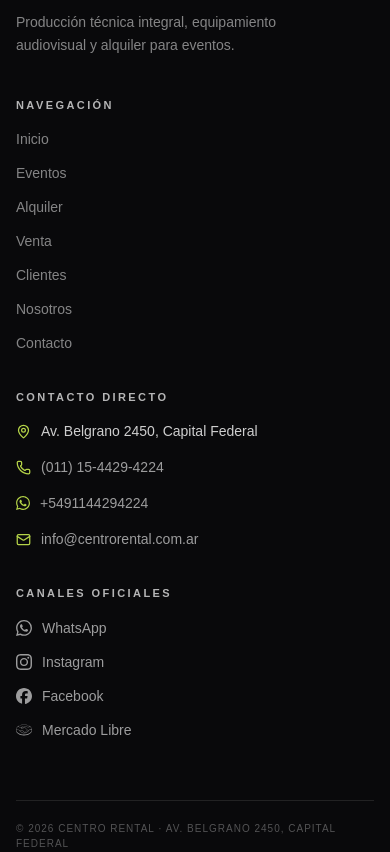
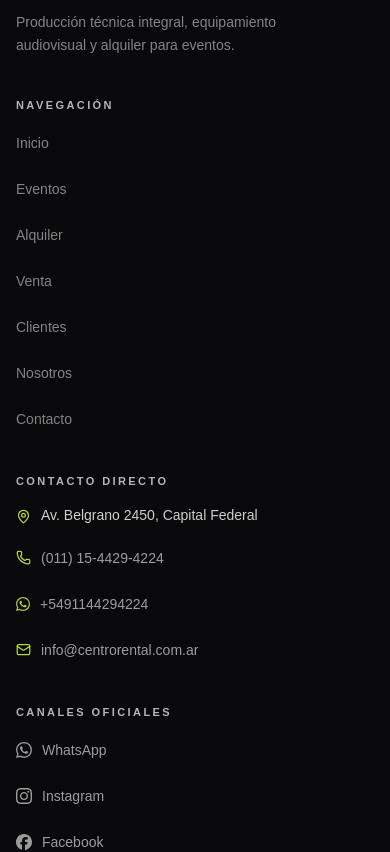
Before and after one commit to jochurru/Centro-Rental, a Next.js app: page /eventos in a window 390 px wide. Shown: the part 5740-6592 px from the top of the page. Built offline with nearby package versions, Linux system fonts and the light colour scheme.

Commit message:
fix(mobile): ensure minimum touch targets

```diff
--- a/components/sections/footer.tsx
+++ b/components/sections/footer.tsx
@@ -22,13 +22,13 @@ export function Footer() {
 
         <div className="grid grid-cols-1 gap-x-12 gap-y-8 sm:grid-cols-3">
           <div>
-            <p className="eyebrow mb-3 sm:mb-4">Navegación</p>
-            <div className="flex flex-col gap-1.5 sm:gap-2.5 text-sm text-white/50">
+            <p className="eyebrow mb-2 sm:mb-4">Navegación</p>
+            <div className="flex flex-col gap-0.5 sm:gap-2 text-sm text-white/50">
               {footerNavItems.map((item) => (
                 <Link
                   key={item.label}
                   href={item.href}
-                  className="inline-block py-1 transition-colors hover:text-white"
+                  className="flex min-h-[44px] sm:min-h-0 items-center py-0.5 transition-colors hover:text-white"
                 >
                   {item.label}
                 </Link>
@@ -37,15 +37,15 @@ export function Footer() {
           </div>
 
           <div>
-            <p className="eyebrow mb-3 sm:mb-4">Contacto Directo</p>
-            <div className="flex flex-col gap-2 sm:gap-3 text-sm text-white/60">
-              <div className="flex items-start gap-2.5 py-1">
+            <p className="eyebrow mb-2 sm:mb-4">Contacto Directo</p>
+            <div className="flex flex-col gap-0.5 sm:gap-2 text-sm text-white/60">
+              <div className="flex min-h-[36px] sm:min-h-0 items-center gap-2.5 py-0.5">
                 <MapPin size={15} className="mt-0.5 shrink-0 text-[#B5D448]" />
                 <span className="text-white/80 leading-snug">{siteConfig.address}</span>
               </div>
               <a
                 href={`tel:${siteConfig.phoneTel}`}
-                className="flex items-center gap-2.5 py-1 transition-colors hover:text-white"
+                className="flex min-h-[44px] sm:min-h-0 items-center gap-2.5 py-0.5 transition-colors hover:text-white"
               >
                 <Phone size={15} className="shrink-0 text-[#B5D448]" />
                 <span>{siteConfig.phone}</span>
@@ -54,14 +54,14 @@ export function Footer() {
                 href={siteConfig.whatsappUrl}
                 target="_blank"
                 rel="noopener noreferrer"
-                className="flex items-center gap-2.5 py-1 transition-colors hover:text-white"
+                className="flex min-h-[44px] sm:min-h-0 items-center gap-2.5 py-0.5 transition-colors hover:text-white"
               >
                 <WhatsAppIcon className="h-3.5 w-3.5 shrink-0 text-[#B5D448]" />
                 <span>{siteConfig.whatsappPhone}</span>
               </a>
               <a
                 href={`mailto:${siteConfig.email}`}
-                className="flex items-center gap-2.5 py-1 transition-colors hover:text-white"
+                className="flex min-h-[44px] sm:min-h-0 items-center gap-2.5 py-0.5 transition-colors hover:text-white"
               >
                 <Mail size={15} className="shrink-0 text-[#B5D448]" />
                 <span>{siteConfig.email}</span>
@@ -70,13 +70,13 @@ export function Footer() {
           </div>
 
           <div>
-            <p className="eyebrow mb-3 sm:mb-4">Canales Oficiales</p>
-            <div className="flex flex-col gap-1.5 sm:gap-2.5 text-sm text-white/60">
+            <p className="eyebrow mb-2 sm:mb-4">Canales Oficiales</p>
+            <div className="flex flex-col gap-0.5 sm:gap-2 text-sm text-white/60">
               <a
                 href={siteConfig.whatsappUrl}
                 target="_blank"
                 rel="noopener noreferrer"
-                className="group flex items-center gap-2.5 py-1 transition-colors hover:text-white"
+                className="group flex min-h-[44px] sm:min-h-0 items-center gap-2.5 py-0.5 transition-colors hover:text-white"
               >
                 <WhatsAppIcon className="h-4 w-4 shrink-0 text-white/60 transition-colors group-hover:text-[#25D366]" />
                 <span>WhatsApp</span>
@@ -85,7 +85,7 @@ export function Footer() {
                 href={siteConfig.instagramUrl}
                 target="_blank"
                 rel="noopener noreferrer"
-                className="group flex items-center gap-2.5 py-1 transition-colors hover:text-white"
+                className="group flex min-h-[44px] sm:min-h-0 items-center gap-2.5 py-0.5 transition-colors hover:text-white"
               >
                 <InstagramIcon className="h-4 w-4 shrink-0 text-white/60 transition-colors group-hover:text-[#E4405F]" />
                 <span>Instagram</span>
@@ -94,7 +94,7 @@ export function Footer() {
                 href={siteConfig.facebookUrl}
                 target="_blank"
                 rel="noopener noreferrer"
-                className="group flex items-center gap-2.5 py-1 transition-colors hover:text-white"
+                className="group flex min-h-[44px] sm:min-h-0 items-center gap-2.5 py-0.5 transition-colors hover:text-white"
               >
                 <FacebookIcon className="h-4 w-4 shrink-0 text-white/60 transition-colors group-hover:text-[#1877F2]" />
                 <span>Facebook</span>
@@ -103,7 +103,7 @@ export function Footer() {
                 href={siteConfig.mercadolibreUrl}
                 target="_blank"
                 rel="noopener noreferrer"
-                className="group flex items-center gap-2.5 py-1 transition-colors hover:text-white"
+                className="group flex min-h-[44px] sm:min-h-0 items-center gap-2.5 py-0.5 transition-colors hover:text-white"
               >
                 <MercadoLibreIcon className="h-4 w-4 shrink-0 text-white/60 transition-colors group-hover:text-[#FFE600]" />
                 <span>Mercado Libre</span>
--- a/components/sections/rental-quick-links.tsx
+++ b/components/sections/rental-quick-links.tsx
@@ -32,7 +32,7 @@ export function RentalQuickLinks() {
               <Link
                 key={item.label}
                 href="/alquiler"
-                className="group shrink-0 inline-flex items-center gap-2 rounded-full border border-white/10 bg-white/[0.02] px-3.5 py-1.5 text-xs text-white/70 transition-[border-color,background-color,color,transform] duration-150 hover:border-[#B5D448]/50 hover:bg-white/[0.06] hover:text-white active:scale-[0.97] motion-reduce:active:scale-100"
+                className="group shrink-0 inline-flex min-h-[44px] sm:min-h-0 items-center gap-2 rounded-full border border-white/10 bg-white/[0.02] px-3.5 py-1.5 text-xs text-white/70 transition-[border-color,background-color,color,transform] duration-150 hover:border-[#B5D448]/50 hover:bg-white/[0.06] hover:text-white active:scale-[0.97] motion-reduce:active:scale-100"
               >
                 <CategoryIcon
                   categoryId={item.categoryId}
@@ -45,7 +45,7 @@ export function RentalQuickLinks() {
 
             <Link
               href="/alquiler"
-              className="shrink-0 inline-flex items-center gap-1 pl-1.5 pr-4 sm:pr-0 text-xs font-medium text-[#B5D448] transition-colors hover:text-white"
+              className="shrink-0 inline-flex min-h-[44px] sm:min-h-0 items-center gap-1 pl-1.5 pr-4 sm:pr-0 text-xs font-medium text-[#B5D448] transition-colors hover:text-white active:scale-[0.98] motion-reduce:active:scale-100"
             >
               <span>Ver catálogo completo</span>
               <ArrowUpRight size={13} />
```
